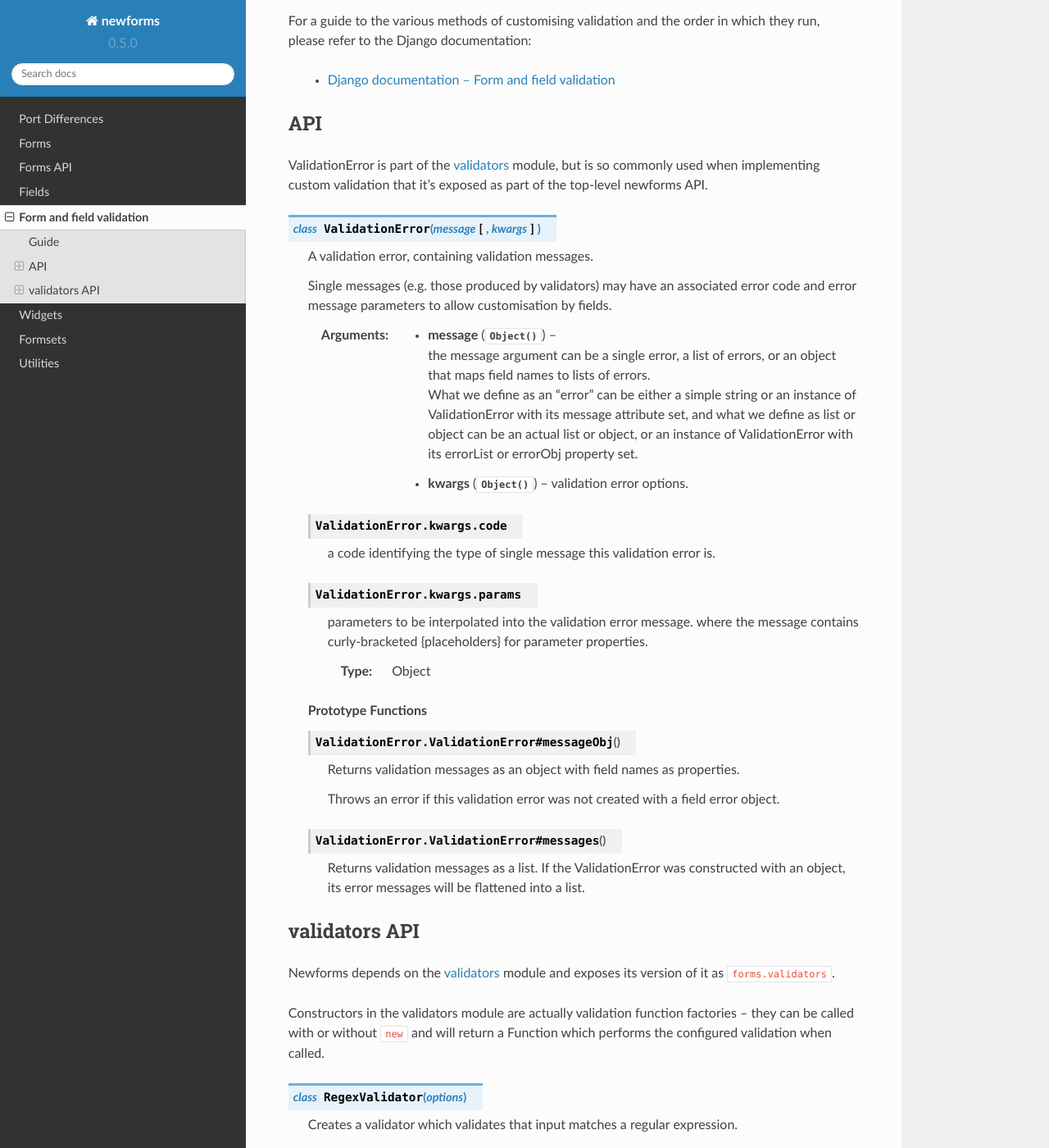
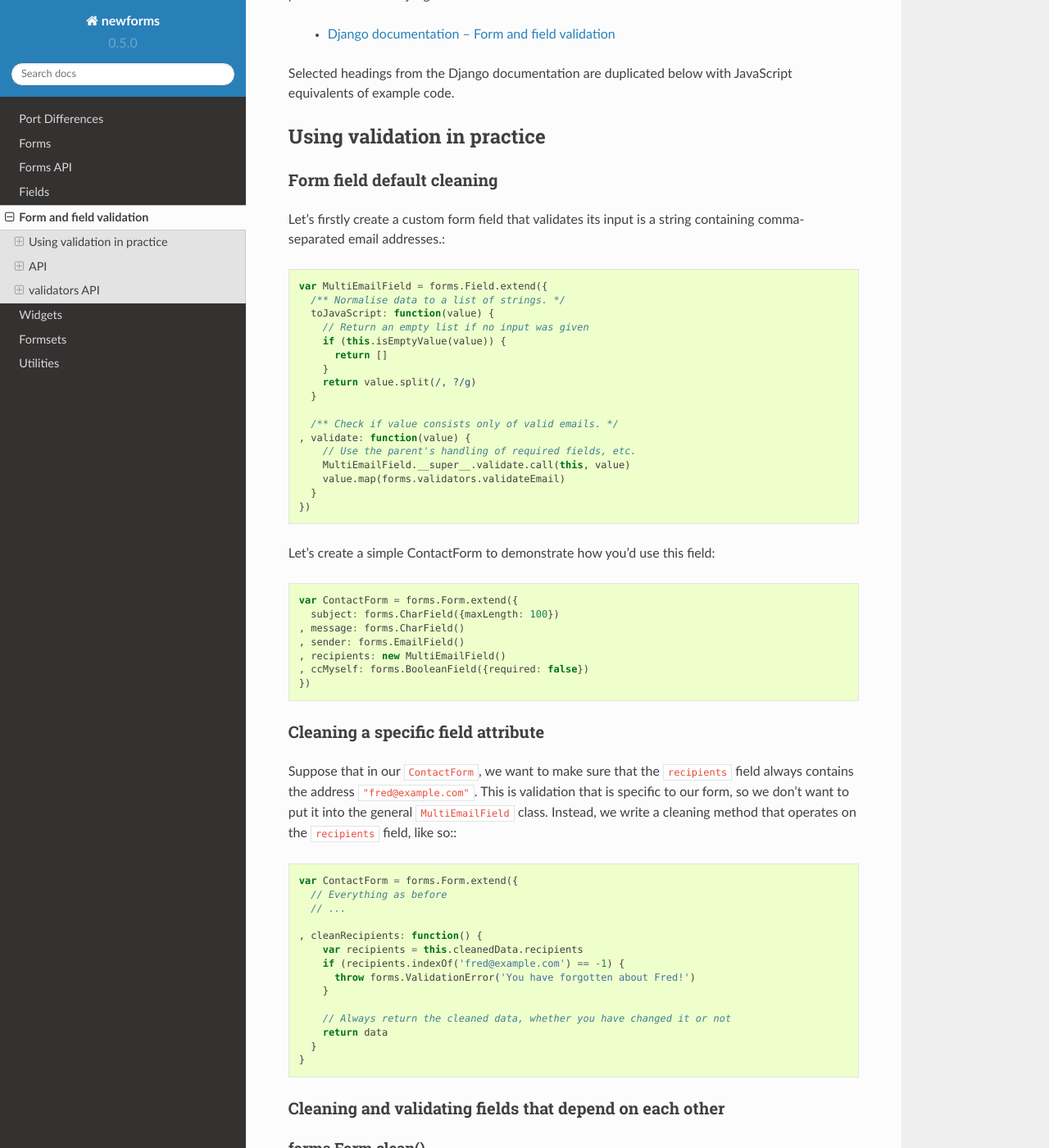
Before and after one commit to insin/newforms, a Sphinx documentation site: the page built from docs/validation.rst, in a window 1280 px wide and 1400 px high, scrolled down 202 px. Shown: the whole window at 82% size. Built offline with Sphinx 7.4.7 and the Read the Docs theme 2.0.0, drawn with Linux system fonts in a browser that asks for light colours; some of the changed text lies outside the part shown.

Commit message:
Documented the forms.validation API and added/unit tested some custom validation examples
#21

```diff
--- a/docs/validation.rst
+++ b/docs/validation.rst
@@ -1,14 +1,125 @@
 =========================
 Form and field validation
 =========================
-
-Guide
-=====
 
 For a guide to the various methods of customising validation and the order in
 which they run, please refer to the Django documentation:
 
    * `Django documentation -- Form and field validation <https://docs.djangoproject.com/en/dev/ref/forms/validation/>`_
+
+Selected headings from the Django documentation are duplicated below with
+JavaScript equivalents of example code.
+
+Using validation in practice
+============================
+
+Form field default cleaning
+---------------------------
+
+Let’s firstly create a custom form field that validates its input is a string
+containing comma-separated email addresses.::
+
+   var MultiEmailField = forms.Field.extend({
+     /** Normalise data to a list of strings. */
+     toJavaScript: function(value) {
+       // Return an empty list if no input was given
+       if (this.isEmptyValue(value)) {
+         return []
+       }
+       return value.split(/, ?/g)
+     }
+
+     /** Check if value consists only of valid emails. */
+   , validate: function(value) {
+       // Use the parent's handling of required fields, etc.
+       MultiEmailField.__super__.validate.call(this, value)
+       value.map(forms.validators.validateEmail)
+     }
+   })
+
+Let’s create a simple ContactForm to demonstrate how you’d use this field::
+
+   var ContactForm = forms.Form.extend({
+     subject: forms.CharField({maxLength: 100})
+   , message: forms.CharField()
+   , sender: forms.EmailField()
+   , recipients: new MultiEmailField()
+   , ccMyself: forms.BooleanField({required: false})
+   })
+
+Cleaning a specific field attribute
+-----------------------------------
+
+Suppose that in our ``ContactForm``, we want to make sure that the
+``recipients`` field always contains the address ``"fred@example.com"``. This is
+validation that is specific to our form, so we don’t want to put it into the
+general ``MultiEmailField`` class. Instead, we write a cleaning method that
+operates on the ``recipients`` field, like so:::
+
+   var ContactForm = forms.Form.extend({
+     // Everything as before
+     // ...
+
+   , cleanRecipients: function() {
+       var recipients = this.cleanedData.recipients
+       if (recipients.indexOf('fred@example.com') == -1) {
+         throw forms.ValidationError('You have forgotten about Fred!')
+       }
+
+       // Always return the cleaned data, whether you have changed it or not
+       return data
+     }
+   }
+
+Cleaning and validating fields that depend on each other
+--------------------------------------------------------
+
+forms.Form.clean()
+~~~~~~~~~~~~~~~~~~
+
+There are two ways to report any errors from this step. Probably the most common
+method is to display the error at the top of the form. To create such an error,
+you can throw a ``ValidationError`` from the ``clean()`` method. For example::
+
+   var ContactForm = forms.Form.extend({
+     // Everything as before
+     // ...
+
+   , clean: function() {
+       var cleanedData = ContactForm.__super__.clean.call(this)
+       var ccMyself = cleanedData.ccMyself
+       var subject = cleanedData.subject
+
+       if (ccMyself && subject) {
+         // Only do something if both fields are valid so far
+         if (subject.indexOf('help') == -1) {
+           throw forms.ValidationError(
+             "Did not send for 'help' in the subject despite CC'ing yourself.")
+         }
+       }
+     }
+   }
+
+Another approach might involve assigning the error message to one of the fields.
+In this case, let’s assign an error message to both the "subject" and "ccMyself
+rows in the form display::
+
+   var ContactForm = forms.Form.extend({
+     // Everything as before
+     // ...
+
+   , clean: function() {
+       var cleanedData = ContactForm.__super__.clean.call(this)
+       var ccMyself = cleanedData.ccMyself
+       var subject = cleanedData.subject
+
+       if (ccMyself && subject && subject.indexOf('help') == -1) {
+         var message = "Must put 'help' in subject when cc'ing yourself."
+         this.addError('ccMyself', message)
+         this.addError('subject', message)
+       }
+     }
+   }
 
 API
 ===
```
Also changed, not shown: 1 other file.
